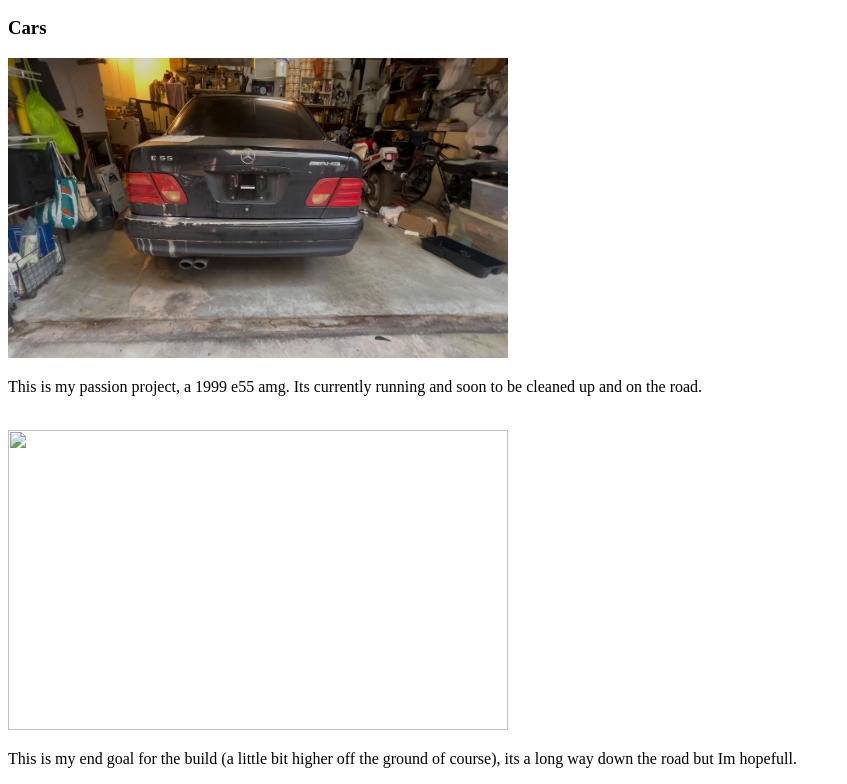
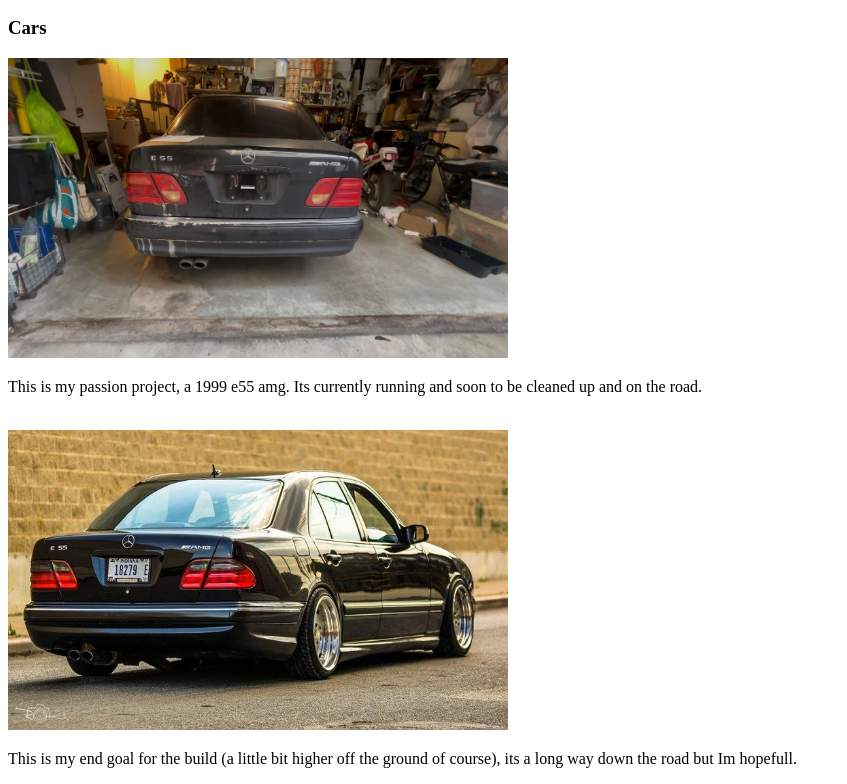
Before and after one commit to VanWright01/cosc2328, a website: page public/hw2/hw2.html in a window 1280 px wide. Shown: the part 424-1208 px from the top of the page, without its empty margins (0-847 px from the left). Drawn offline with Linux system fonts and the light colour scheme.

Commit message:
image link accedentaly got deleted

```diff
--- a/public/hw2/hw2.html
+++ b/public/hw2/hw2.html
@@ -31,8 +31,7 @@
   <img src="./images/mye55.jpeg" alt="E55 AMG" width="500" height="300">
   <p> This is my passion project, a 1999 e55 amg. Its currently running and soon to be cleaned up and on the road.</p>
   <br>
-  <img src="
-  ="E55 AMG Finished" width="500" height="300">
+  <img src="./images/e55_finished.jpg" alt="E55 AMG Finished" width="500" height="300">
 <p> This is my end goal for the build (a little bit higher off the ground of course), its a long way down the road but Im hopefull.</p>
 
 
```
